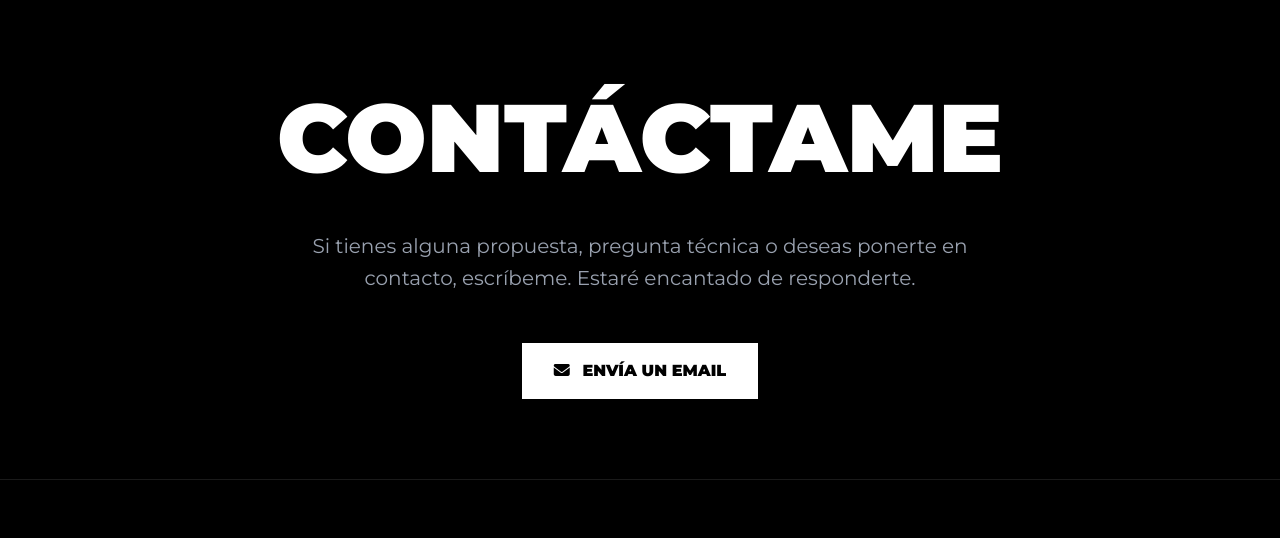
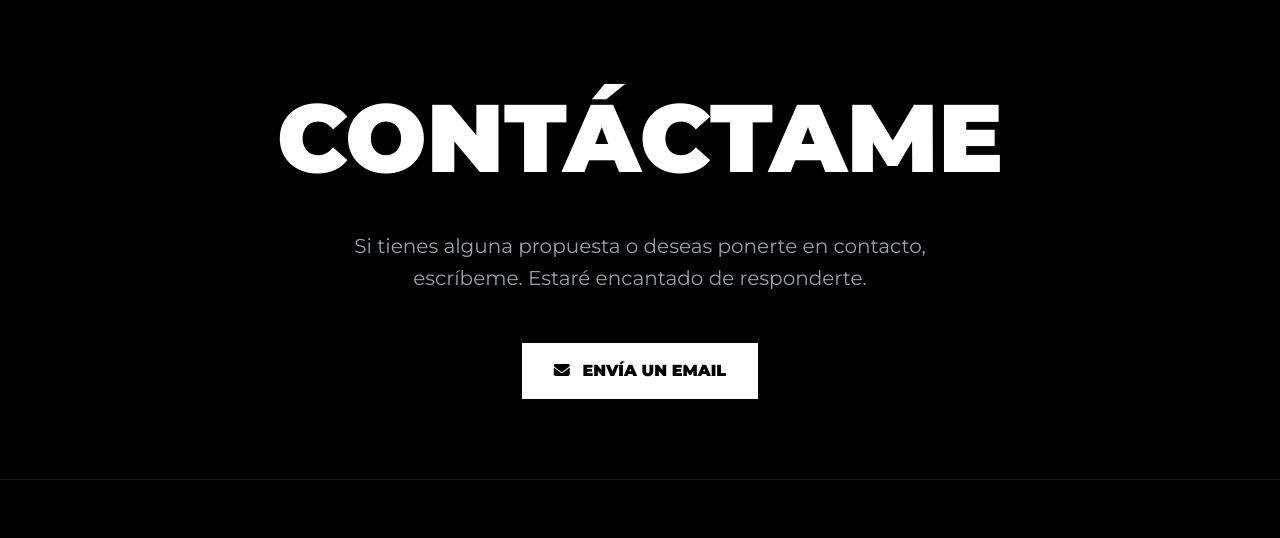
Before and after one commit to anthony2836/PagPersonal, a website: page contacto.html in a window 1280 px wide. Shown: the part 105-643 px from the top of the page. Drawn offline with Linux system fonts and the light colour scheme.

Commit message:
Update contacto.html

```diff
--- a/contacto.html
+++ b/contacto.html
@@ -43,7 +43,7 @@
         Contáctame
       </h1>
       <p class="text-gray-400 text-lg md:text-xl leading-relaxed max-w-2xl mx-auto mb-12">
-        Si tienes alguna propuesta, pregunta técnica o deseas ponerte en contacto, escríbeme. Estaré encantado de responderte.
+        Si tienes alguna propuesta o deseas ponerte en contacto, escríbeme. Estaré encantado de responderte.
       </p>
       <a href="mailto:asm0103@alu.medac.es" class="inline-block bg-white text-black px-8 py-4 font-black uppercase hover:bg-[rgb(0,51,204)] hover:text-white transition-all">
         <i class="fas fa-envelope mr-2"></i> Envía un Email
```
